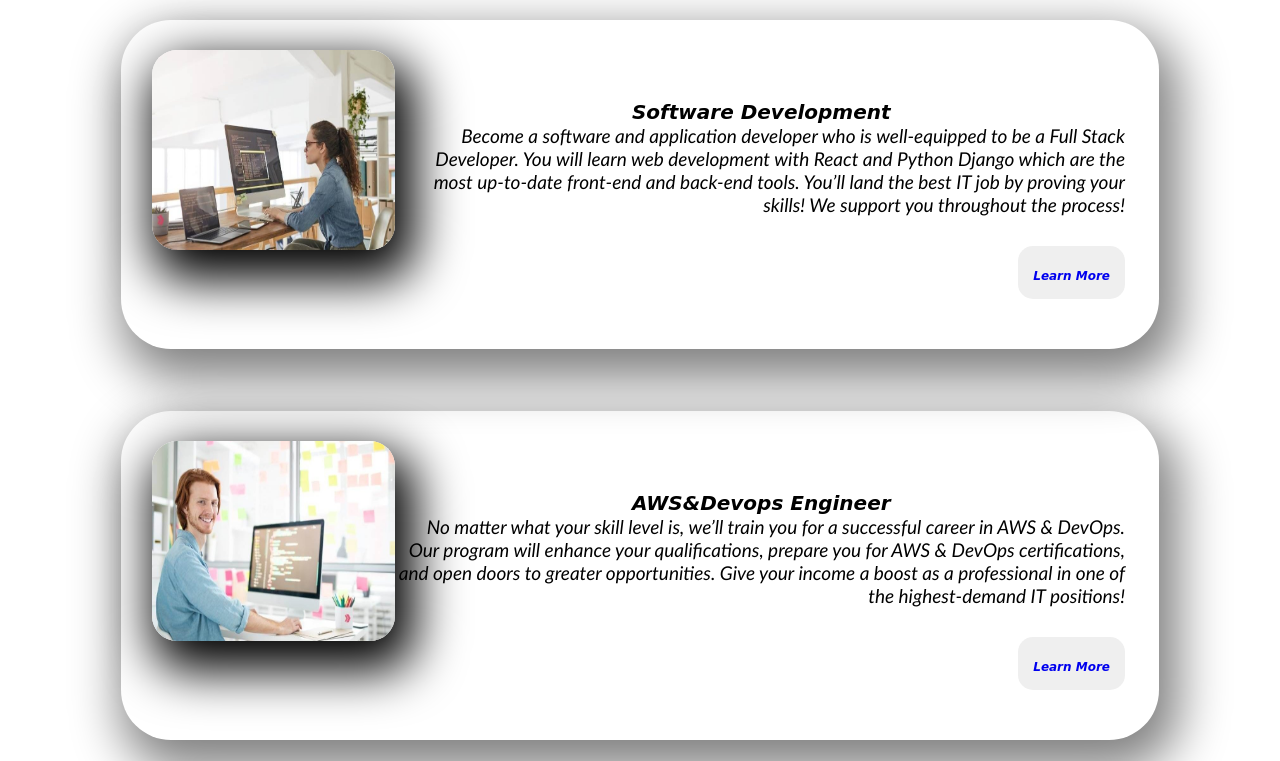
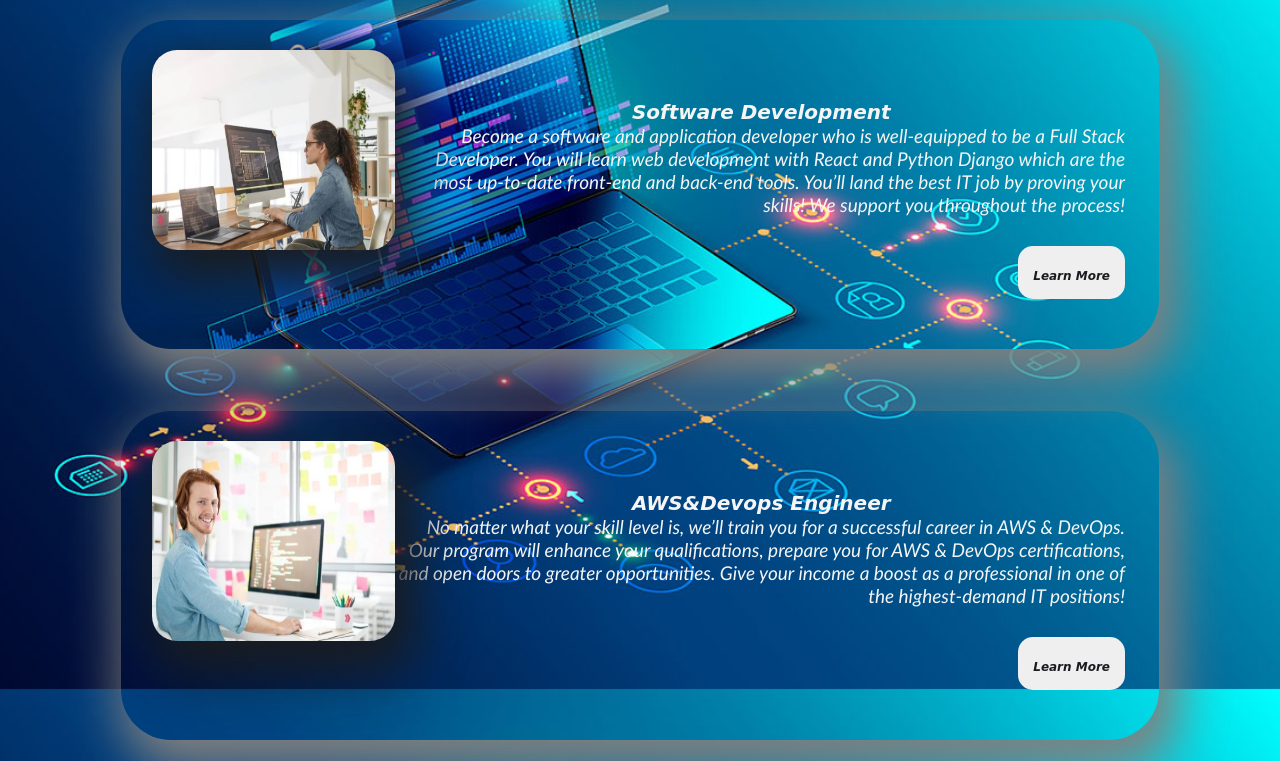
Before and after one commit to uguravados/Clarusway-Paths, a plain HTML site: page index.html in a window 1280 px wide. Shown: the part 111-872 px from the top of the page. Drawn offline with Linux system fonts and the light colour scheme; a web font is replaced by a local one.

Commit message:
fontchance

```diff
--- a/style.css
+++ b/style.css
@@ -5,10 +5,17 @@
   font-size: 19px;
   font-style: italic;
   font-family: "Gill Sans", "Gill Sans MT", Calibri, "Trebuchet MS", sans-serif;
+  color:rgb(26, 28, 31)
 }
 
 body {
   background-image: #005aa7;
+  background-image: url(./img/img2.jpg);
+  background-repeat: no-repeat;
+  background-attachment: fixed;
+  background-size: cover;
+
+
 }
 h1 {
   font-family: "Frijole", cursive;
@@ -73,3 +80,6 @@ h1:hover,
 h3:hover {
   transform: scale(1.1);
 }
+p,h3,h1{
+  color : whitesmoke
+}
```
Also changed, not shown: img/img2.jpg (added), index.html (line endings or trailing spaces).
